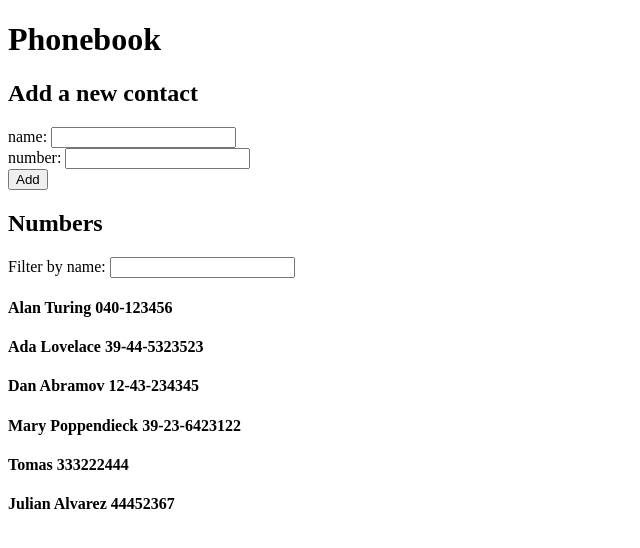
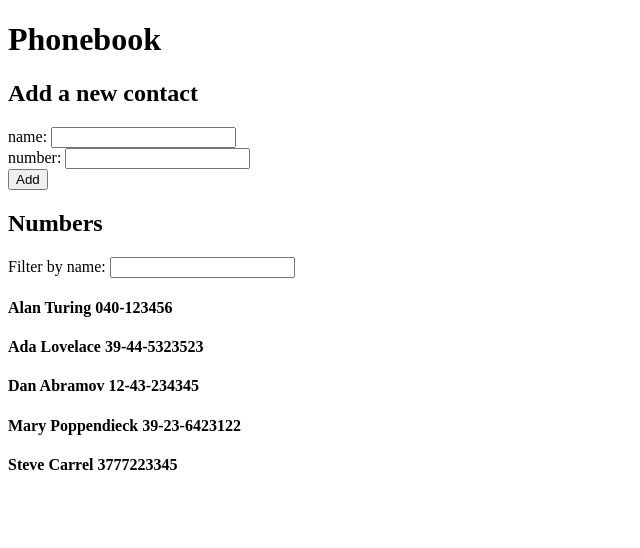
Before and after one commit to tomasda7/FullStack-Open, a React (Create React App) app in the folder part2/phonebook/: page / in a window 1280 px wide. Shown: the top 548 px of the page, without its empty margins (0-640 px from the left). Built offline with nearby package versions, Linux system fonts and the light colour scheme; data requests are answered from the project's data file.

Commit message:
Done exercise 13 of part2

```diff
--- a/part2/phonebook/db.json
+++ b/part2/phonebook/db.json
@@ -21,14 +21,9 @@
       "id": 4
     },
     {
-      "name": "Tomas",
-      "number": "333222444",
+      "name": "Steve Carrel",
+      "number": "3777223345",
       "id": 5
-    },
-    {
-      "name": "Julian Alvarez",
-      "number": "44452367",
-      "id": 6
     }
   ]
 }
--- a/part2/phonebook/src/App.js
+++ b/part2/phonebook/src/App.js
@@ -1,5 +1,5 @@
 import { useState, useEffect } from 'react';
-import axios from 'axios';
+import personService from './services/persons';
 
 import PersonForm from './components/PersonForm';
 import Persons from './components/Persons';
@@ -13,14 +13,9 @@ const App = () => {
   const [filteredName, setFilteredName] = useState('');
 
   useEffect(() => {
-    console.log('effect');
-    axios.get('http://localhost:3001/persons')
-      .then(response => {
-        console.log('Promise Fulfilled');
-        setPersons(response.data)
-    })
+    personService.getAll()
+    .then(initialPersons => setPersons(initialPersons))
   }, [])
-  console.log('render', persons.length, 'persons')
 
   const addPerson = (event) => {
     event.preventDefault();
@@ -29,9 +24,9 @@ const App = () => {
       number: newNumber
     }
 
-    axios.post('http://localhost:3001/persons', personObj)
-      .then(response => {
-        setPersons(persons.concat(response.data));
+    personService.create(personObj)
+      .then(returnedPerson => {
+        setPersons(persons.concat(returnedPerson));
         setNewName('');
         setNewNumber('');
     });
--- /dev/null
+++ b/part2/phonebook/src/services/persons.js
@@ -0,0 +1,16 @@
+import axios from 'axios';
+
+const baseURL = 'http://localhost:3001/persons';
+
+const getAll = () => {
+    const request = axios.get(baseURL)
+    return request.then(response => response.data)
+};
+
+const create = (newObj) => {
+    const request = axios.post(baseURL, newObj)
+    return request.then(response => response.data)
+};
+
+const personService = { getAll, create }
+export default personService;
```
